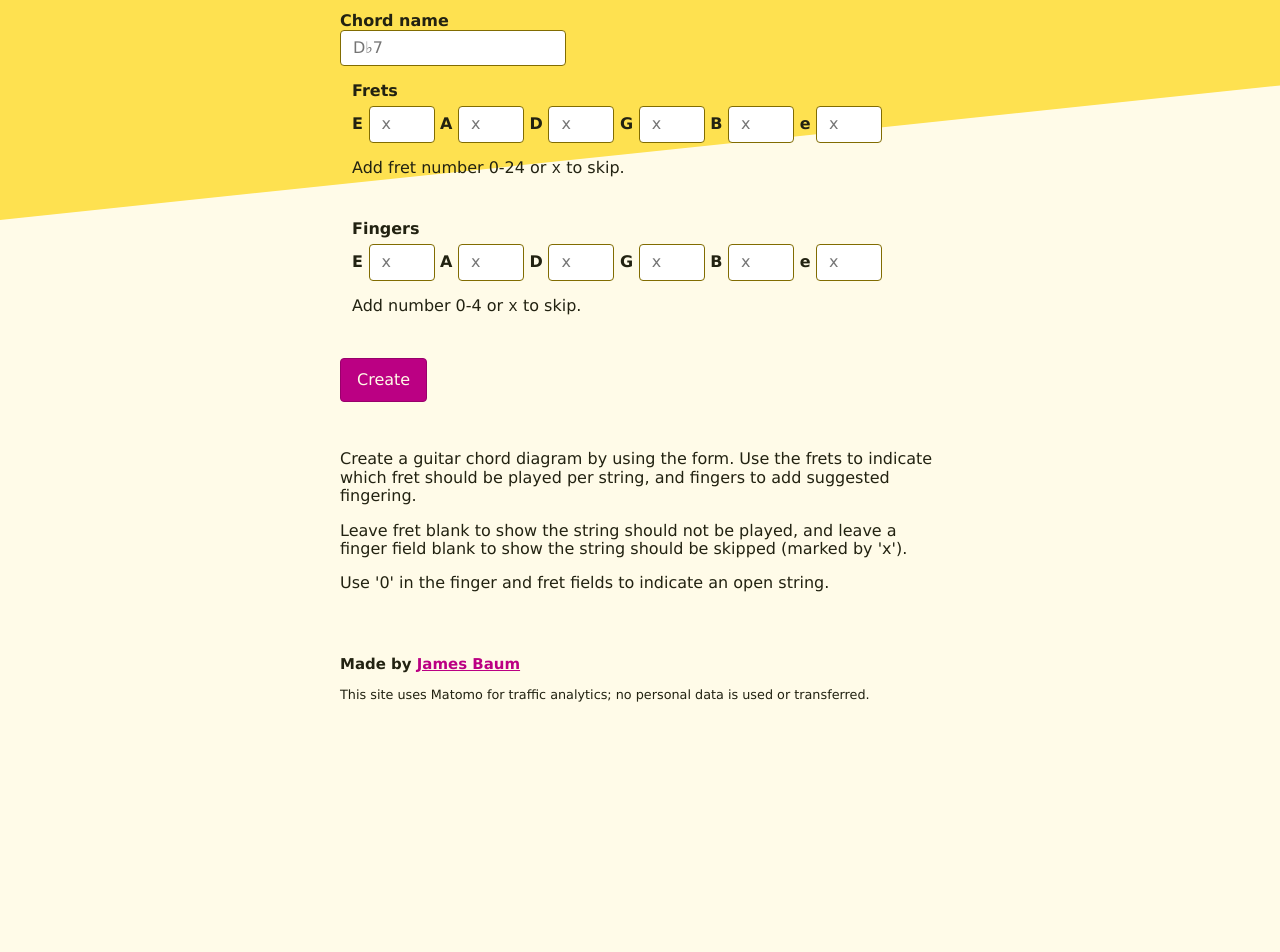
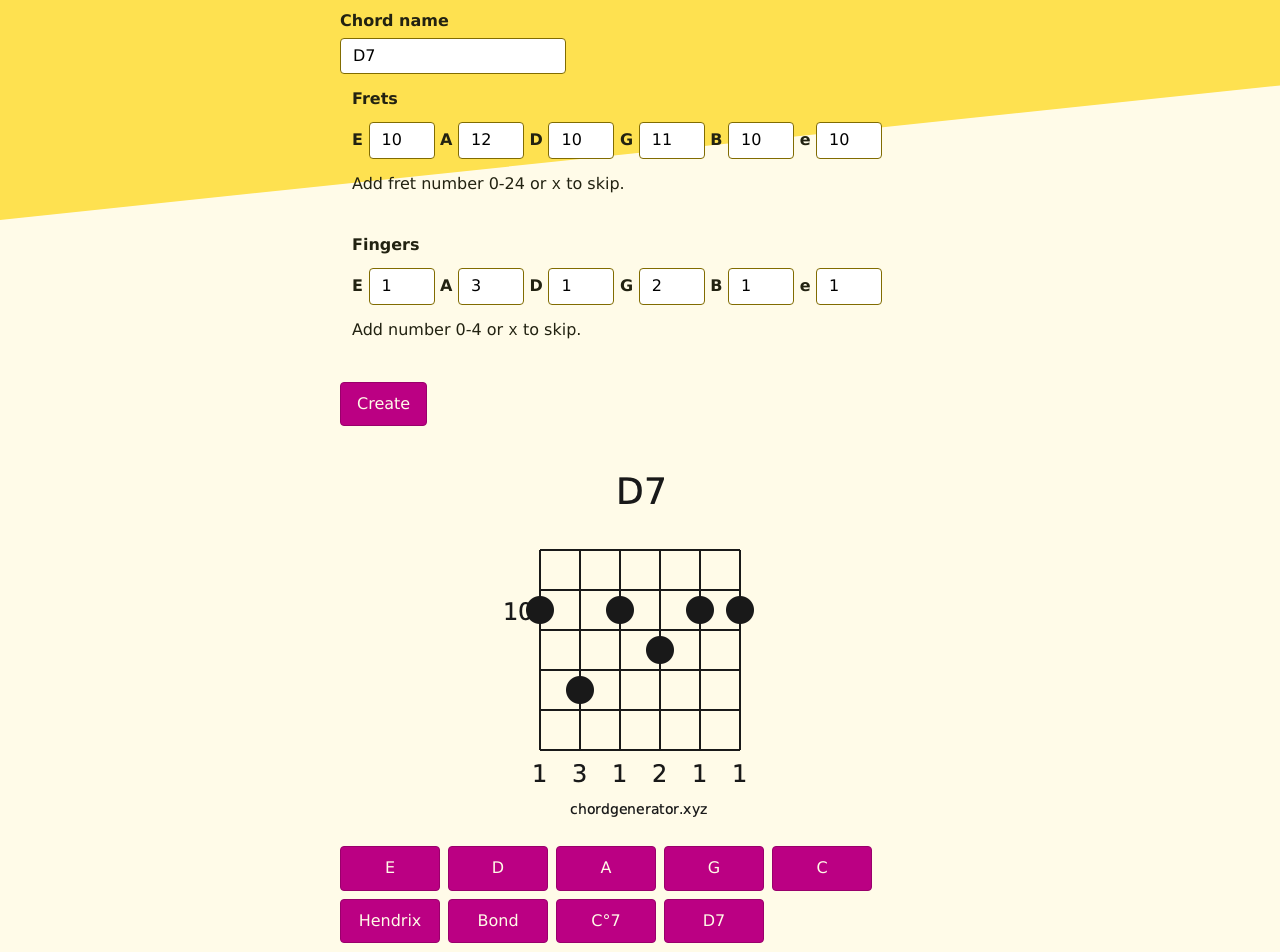
Before and after one commit to whostolemyhat/chord-gen-web, a website built with Parcel: page frontend/index.html in a window 1280 px wide. Shown: the part 100-1052 px from the top of the page. Before the commit the page ends 831 px from the top, so only its background shows below. Built offline with nearby package versions, Linux system fonts and the light colour scheme; files whose address does not match are found by name.

Commit message:
Add presets

```diff
--- a/frontend/css/main.css
+++ b/frontend/css/main.css
@@ -301,7 +301,6 @@ a:hover {
 }
 
 .header__stripe {
-  /* background: rgb(254, 225, 80); */
   background: #FEE150;
   display: block;
   width: 100%;
@@ -314,7 +313,6 @@ a:hover {
 }
 
 .button {
-  /* background: rgb(254, 225, 80); */
   background: #bb0083;
   border: 1px solid #99006b;
   padding: 0.75rem 1rem;
@@ -332,14 +330,26 @@ h1 {
   margin: 1.2rem 0 0.8rem;
 }
 
-
 .form__row {
   margin: 1rem 0;
+}
+
+@media (max-width: 500px) {
+  .form__wrapper .label {
+    width: 30%;
+    display: inline-block;
+  }
 }
 
 .label,
 legend {
   font-weight: bold;
+  margin-bottom: 0.5rem;
+}
+
+.label__title span {
+  display: inline-block;
+  margin-bottom: 0.5rem;
 }
 
 .label__title input {
@@ -354,3 +364,14 @@ legend {
   margin: auto;
   text-align: center;
 }
+
+.presets {
+  display: flex;
+  flex-wrap: wrap;
+  gap: 0.5rem;
+}
+
+.presets .button {
+  min-width: 100px;
+  /* margin-bottom: 0.5rem; */
+}
--- a/frontend/index.html
+++ b/frontend/index.html
@@ -1,38 +1,41 @@
-<!doctype html>
+<!DOCTYPE html>
 <html class="no-js" lang="en">
+  <head>
+    <meta charset="utf-8" />
+    <title>Chord diagram generator</title>
+    <meta name="description" content="Create guitar chord diagrams" />
+    <meta name="viewport" content="width=device-width, initial-scale=1" />
 
-<head>
-  <meta charset="utf-8">
-  <title>Chord diagram generator</title>
-  <meta name="description" content="Create guitar chord diagrams">
-  <meta name="viewport" content="width=device-width, initial-scale=1">
+    <meta property="og:title" content="" />
+    <meta property="og:type" content="" />
+    <meta property="og:url" content="" />
+    <meta property="og:image" content="" />
 
-  <meta property="og:title" content="">
-  <meta property="og:type" content="">
-  <meta property="og:url" content="">
-  <meta property="og:image" content="">
-
-  <link rel="manifest" href="site.webmanifest">
-  <link rel="apple-touch-icon" href="icon.png">
+    <link rel="manifest" href="site.webmanifest" />
+    <link rel="apple-touch-icon" href="icon.png" />
     <!-- Place favicon.ico in the root directory -->
 
-  <link rel="stylesheet" href="css/normalize.css">
-  <link rel="stylesheet" href="css/main.css">
+    <link rel="stylesheet" href="css/normalize.css" />
+    <link rel="stylesheet" href="css/main.css" />
 
-  <meta name="theme-color" content="#fafafa">
+    <meta name="theme-color" content="#fafafa" />
 
     <!-- Matomo -->
     <script>
-    var _paq = window._paq = window._paq || [];
+      var _paq = (window._paq = window._paq || []);
       /* tracker methods like "setCustomDimension" should be called before "trackPageView" */
-    _paq.push(['trackPageView']);
-    _paq.push(['enableLinkTracking']);
+      _paq.push(["trackPageView"]);
+      _paq.push(["enableLinkTracking"]);
       (function () {
         var u = "//ma.chordgenerator.xyz/";
-      _paq.push(['setTrackerUrl', u + 'matomo.php']);
-      _paq.push(['setSiteId', '1']);
-      var d = document, g = d.createElement('script'), s = d.getElementsByTagName('script')[0];
-      g.async = true; g.src = u + 'matomo.js'; s.parentNode.insertBefore(g, s);
+        _paq.push(["setTrackerUrl", u + "matomo.php"]);
+        _paq.push(["setSiteId", "1"]);
+        var d = document,
+          g = d.createElement("script"),
+          s = d.getElementsByTagName("script")[0];
+        g.async = true;
+        g.src = u + "matomo.js";
+        s.parentNode.insertBefore(g, s);
       })();
     </script>
     <!-- End Matomo Code -->
@@ -41,7 +44,7 @@
   <!-- // ♭ \u266D
 // ♯ \u266F
 // natural ♮ \u266E
-// dim o U+E870
+// dim o U+E870 °U+00B0
 // aug + U+E872 + -->
 
   <body>
@@ -51,59 +54,181 @@
     <main class="main container">
       <form method="post" target="_top" action="/" id="generate">
         <label class="label form__row label__title" for="title">
-      Chord name
-      <input type="text" name="title" id="title" maxlength="10" class="input input__title" placeholder="D♭7" />
+          <span>Chord name</span>
+          <input
+            type="text"
+            name="title"
+            id="title"
+            maxlength="10"
+            class="input input__title"
+            placeholder="D♭7"
+          />
         </label>
 
         <fieldset class="form__row">
           <legend>Frets</legend>
-      <label class="label" for="frets-low-e">E
+          <div class="form__wrapper">
+            <label class="label" for="frets-low-e"
+              >E
               <!-- pattern: x or 10-14 and 20-24 or 15-19 or 0-9 -->
-        <input type="text" pattern="x|([1-2][0-4])|([1][5-9])|[0-9]" name="frets-low-e" id="frets-low-e" value="" placeholder="x" class="input" />
+              <input
+                type="text"
+                pattern="x|([1-2][0-4])|([1][5-9])|[0-9]"
+                name="frets-low-e"
+                id="frets-low-e"
+                value=""
+                placeholder="x"
+                class="input"
+              />
             </label>
 
-      <label class="label" for="frets-a">A
-        <input type="text" pattern="x|([1-2][0-4])|([1][5-9])|[0-9]" placeholder="x" name="frets-a" id="frets-a" value="" class="input"  />
+            <label class="label" for="frets-a"
+              >A
+              <input
+                type="text"
+                pattern="x|([1-2][0-4])|([1][5-9])|[0-9]"
+                placeholder="x"
+                name="frets-a"
+                id="frets-a"
+                value=""
+                class="input"
+              />
             </label>
 
-      <label class="label" for="frets-d">D
-        <input type="text" pattern="x|([1-2][0-4])|([1][5-9])|[0-9]" placeholder="x" name="frets-d" id="frets-d" value="" class="input"  />
+            <label class="label" for="frets-d"
+              >D
+              <input
+                type="text"
+                pattern="x|([1-2][0-4])|([1][5-9])|[0-9]"
+                placeholder="x"
+                name="frets-d"
+                id="frets-d"
+                value=""
+                class="input"
+              />
             </label>
 
-      <label class="label" for="frets-g">G
-        <input type="text" pattern="x|([1-2][0-4])|([1][5-9])|[0-9]" placeholder="x" name="frets-g" id="frets-g" value="" class="input"  />
+            <label class="label" for="frets-g"
+              >G
+              <input
+                type="text"
+                pattern="x|([1-2][0-4])|([1][5-9])|[0-9]"
+                placeholder="x"
+                name="frets-g"
+                id="frets-g"
+                value=""
+                class="input"
+              />
             </label>
 
-      <label class="label" for="frets-b">B
-        <input type="text" pattern="x|([1-2][0-4])|([1][5-9])|[0-9]" placeholder="x" name="frets-b" id="frets-b" value="" class="input"  />
+            <label class="label" for="frets-b"
+              >B
+              <input
+                type="text"
+                pattern="x|([1-2][0-4])|([1][5-9])|[0-9]"
+                placeholder="x"
+                name="frets-b"
+                id="frets-b"
+                value=""
+                class="input"
+              />
             </label>
 
-      <label class="label" for="frets-high-e">e
-        <input type="text" pattern="x|([1-2][0-4])|([1][5-9])|[0-9]" placeholder="x" name="frets-high-e" id="frets-high-e" value="" class="input"  />
+            <label class="label" for="frets-high-e"
+              >e
+              <input
+                type="text"
+                pattern="x|([1-2][0-4])|([1][5-9])|[0-9]"
+                placeholder="x"
+                name="frets-high-e"
+                id="frets-high-e"
+                value=""
+                class="input"
+              />
             </label>
-      <p class="form__caption">Add fret number 0-24 or <code>x</code> to skip.</p>
+          </div>
+
+          <p class="form__caption">
+            Add fret number 0-24 or <code>x</code> to skip.
+          </p>
         </fieldset>
 
         <fieldset class="form__row">
           <legend>Fingers</legend>
-        <label class="label" for="fingers-low-e">E
-          <input type="text" pattern="x|[0-4]" placeholder="x" name="fingers-low-e" id="fingers-low-e" value="" class="input"  />
+          <div class="form__wrapper">
+            <label class="label" for="fingers-low-e"
+              >E
+              <input
+                type="text"
+                pattern="x|[0-4]"
+                placeholder="x"
+                name="fingers-low-e"
+                id="fingers-low-e"
+                value=""
+                class="input"
+              />
             </label>
-        <label class="label" for="fingers-a">A
-          <input type="text" pattern="x|[0-4]" placeholder="x" name="fingers-a" id="fingers-a" value="" class="input"  />
+            <label class="label" for="fingers-a"
+              >A
+              <input
+                type="text"
+                pattern="x|[0-4]"
+                placeholder="x"
+                name="fingers-a"
+                id="fingers-a"
+                value=""
+                class="input"
+              />
             </label>
-        <label class="label" for="fingers-d">D
-          <input type="text" pattern="x|[0-4]" placeholder="x" name="fingers-d" id="fingers-d" value="" class="input"  />
+            <label class="label" for="fingers-d"
+              >D
+              <input
+                type="text"
+                pattern="x|[0-4]"
+                placeholder="x"
+                name="fingers-d"
+                id="fingers-d"
+                value=""
+                class="input"
+              />
             </label>
-        <label class="label" for="fingers-g">G
-          <input type="text" pattern="x|[0-4]" placeholder="x" name="fingers-g" id="fingers-g" value="" class="input"  />
+            <label class="label" for="fingers-g"
+              >G
+              <input
+                type="text"
+                pattern="x|[0-4]"
+                placeholder="x"
+                name="fingers-g"
+                id="fingers-g"
+                value=""
+                class="input"
+              />
             </label>
-        <label class="label" for="fingers-b">B
-          <input type="text" pattern="x|[0-4]" placeholder="x" name="fingers-b" id="fingers-b" value="" class="input"  />
+            <label class="label" for="fingers-b"
+              >B
+              <input
+                type="text"
+                pattern="x|[0-4]"
+                placeholder="x"
+                name="fingers-b"
+                id="fingers-b"
+                value=""
+                class="input"
+              />
             </label>
-        <label class="label" for="fingers-high-e">e
-          <input type="text" pattern="x|[0-4]" placeholder="x" name="fingers-high-e" id="fingers-high-e" value="" class="input"  />
+            <label class="label" for="fingers-high-e"
+              >e
+              <input
+                type="text"
+                pattern="x|[0-4]"
+                placeholder="x"
+                name="fingers-high-e"
+                id="fingers-high-e"
+                value=""
+                class="input"
+              />
             </label>
+          </div>
           <p class="form__caption">Add number 0-4 or <code>x</code> to skip.</p>
         </fieldset>
 
@@ -112,22 +237,37 @@
 
       <section id="chord" class="container"></section>
 
+      <section class="presets">
+        <!-- <button id="preset-d">D</button> -->
+      </section>
+
       <section class="about">
-    <p>Create a guitar chord diagram by using the form. Use the frets to indicate which fret should be played per string, and fingers to add suggested fingering.</p>
-    <p>Leave fret blank to show the string should not be played, and leave a finger field blank to show the string should be skipped (marked by 'x').</p>
+        <p>
+          Create a guitar chord diagram by using the form. Use the frets to
+          indicate which fret should be played per string, and fingers to add
+          suggested fingering.
+        </p>
+        <p>
+          Leave fret blank to show the string should not be played, and leave a
+          finger field blank to show the string should be skipped (marked by
+          'x').
+        </p>
         <p>Use '0' in the finger and fret fields to indicate an open string.</p>
       </section>
     </main>
     <footer class="footer container">
-    <h3 class="footer__header">Made by <a href="https://jamesbaum.co.uk" title="James' site">James Baum</a></h3>
-    <p>This site uses Matomo for traffic analytics; no personal data is used or transferred.</p>
+      <h3 class="footer__header">
+        Made by
+        <a href="https://jamesbaum.co.uk" title="James' site">James Baum</a>
+      </h3>
+      <p>
+        This site uses Matomo for traffic analytics; no personal data is used or
+        transferred.
+      </p>
     </footer>
-
 
     <!-- <script src="js/vendor/modernizr-3.11.2.min.js"></script>
   <script src="js/plugins.js"></script> -->
     <script src="js/main.js"></script>
-
   </body>
-
 </html>
--- a/frontend/js/main.js
+++ b/frontend/js/main.js
@@ -2,7 +2,6 @@ function handleSubmit(e) {
   e.preventDefault();
   // console.log(e);
   const data = new FormData(e.target);
-  console.log(Object.fromEntries(data));
   const frets = [
     data.get("frets-low-e") || -1,
     data.get("frets-a") || -1,
@@ -25,10 +24,6 @@ function handleSubmit(e) {
   transformed.append("fingers", fingers);
   transformed.append("title", data.get("title") || "");
 
-  console.log(Object.fromEntries(transformed));
-
-  // const prod = "https://chordgenerator.xyz/api/";
-  // const dev = "http://localhost:4041";
   const headers = new Headers();
   headers.append("Content-Type", "application/x-www-form-urlencoded");
   fetch(process.env.API_URL, {
@@ -38,16 +33,112 @@ function handleSubmit(e) {
   })
     .then((response) => {
       response.json().then(({ path }) => {
-        console.log(path);
-        const chord = document.querySelector("#chord");
-        chord.innerHTML = "";
-        let img = document.createElement("img");
-        img.src = `${process.env.IMAGES_URL}/${path}.png`;
-        chord.appendChild(img);
+        showChordImage(path);
       });
     })
     .catch((e) => console.error("oh no", e));
 }
 
+function showChordImage(path) {
+  const chord = document.querySelector("#chord");
+  chord.innerHTML = "";
+  let img = document.createElement("img");
+  img.src = `${process.env.IMAGES_URL}/${path}.png`;
+  chord.appendChild(img);
+}
+
+function applyPreset(preset) {
+  document.querySelector("#title").value = preset.title;
+  document.querySelector("#frets-low-e").value = preset.frets[0];
+  document.querySelector("#frets-a").value = preset.frets[1];
+  document.querySelector("#frets-d").value = preset.frets[2];
+  document.querySelector("#frets-g").value = preset.frets[3];
+  document.querySelector("#frets-b").value = preset.frets[4];
+  document.querySelector("#frets-high-e").value = preset.frets[5];
+
+  document.querySelector("#fingers-low-e").value = preset.fingers[0];
+  document.querySelector("#fingers-a").value = preset.fingers[1];
+  document.querySelector("#fingers-d").value = preset.fingers[2];
+  document.querySelector("#fingers-g").value = preset.fingers[3];
+  document.querySelector("#fingers-b").value = preset.fingers[4];
+  document.querySelector("#fingers-high-e").value = preset.fingers[5];
+
+  showChordImage(preset.image);
+}
+
+function createPresets(presets) {
+  presets.forEach((preset) => {
+    const presetsSection = document.querySelector(".presets");
+    const btn = document.createElement("button");
+    btn.classList.add("button");
+    // btn.id = preset.elementId;
+    btn.textContent = preset.title;
+    btn.addEventListener("click", () => applyPreset(preset));
+    presetsSection.appendChild(btn);
+  });
+}
+
+const presets = [
+  {
+    title: "E",
+    frets: ["0", "2", "2", "1", "0", "0"],
+    fingers: ["0", "2", "3", "1", "0", "0"],
+    image: "18436534002643003894",
+  },
+  {
+    title: "D",
+    frets: ["x", "x", "0", "2", "3", "2"],
+    fingers: ["x", "x", "0", "2", "3", "1"],
+    image: "4095730029079104823",
+  },
+  {
+    title: "A",
+    frets: ["x", "0", "2", "2", "2", "0"],
+    fingers: ["x", "0", "2", "1", "3", "0"],
+    image: "6374786531096975228",
+  },
+  {
+    title: "G",
+    frets: ["3", "2", "0", "0", "0", "3"],
+    fingers: ["2", "1", "0", "0", "0", "3"],
+    image: "8535511527932517360",
+  },
+  {
+    title: "C",
+    frets: ["x", "3", "2", "0", "1", "0"],
+    fingers: ["x", "3", "2", "0", "1", "0"],
+    image: "452844100226506193",
+  },
+  {
+    title: "Hendrix",
+    frets: ["x", "7", "6", "7", "8", "x"],
+    fingers: ["x", "2", "1", "3", "4", "x"],
+    image: "13217194300744275703",
+  },
+  {
+    title: "Bond",
+    frets: ["0", "10", "9", "8", "7", "x"],
+    fingers: ["0", "4", "3", "2", "1", "x"],
+    image: "12540277254987366366",
+  },
+  {
+    title: "C°7",
+    frets: ["x", "3", "4", "2", "3", "x"],
+    fingers: ["x", "2", "3", "1", "4", "x"],
+    image: "15615698213659243213",
+  },
+  {
+    title: "D7",
+    frets: ["10", "12", "10", "11", "10", "10"],
+    fingers: ["1", "3", "1", "2", "1", "1"],
+    image: "13518970828834701382",
+  },
+];
+
 const form = document.querySelector("#generate");
 form.addEventListener("submit", handleSubmit);
+
+createPresets(presets);
+
+const buttons = document.querySelectorAll(".presets .button");
+buttons[Math.floor(Math.random() * buttons.length)].click();
```
Also changed, not shown: static/output/11621394280658420769.png (added), static/output/12540277254987366366.png (added), static/output/13217194300744275703.png (added), static/output/13518970828834701382.png (added), static/output/14018405316632433963.png (added), static/output/15615698213659243213.png (added), static/output/15749024196985442085.png (added), static/output/16720836435587669043.png (added), static/output/17894602210216526315.png (added), static/output/18436534002643003894.png (added), static/output/4095730029079104823.png (added), static/output/452844100226506193.png (added), static/output/6374786531096975228.png (added), static/output/6792289391684185456.png (added), 2 more files. Lines whose indentation alone changed are shown as unchanged.
